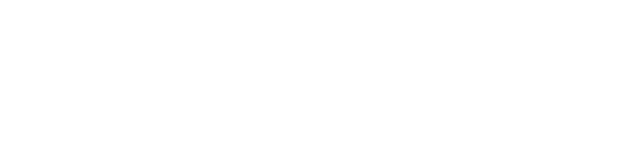
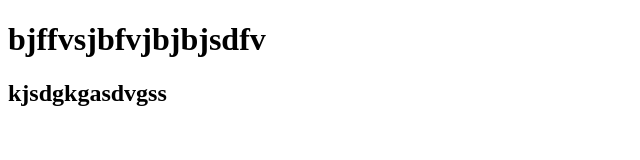
Before and after one commit to adityapaul18/git-testing, a plain HTML site: page git test/tst.html in a window 1280 px wide. Shown: the whole page, without its empty margins (0-640 px from the left). Drawn offline with Linux system fonts and the light colour scheme.

Commit message:
second set of files added

```diff
--- a/git test/tst.html
+++ b/git test/tst.html
@@ -6,6 +6,7 @@
     <title>Document</title>
 </head>
 <body>
-
+    <h1>bjffvsjbfvjbjbjsdfv</h1>
+    <h2>kjsdgkgasdvgss</h2>
 </body>
 </html>
```
Also changed, not shown: git test/t2.html (added).
